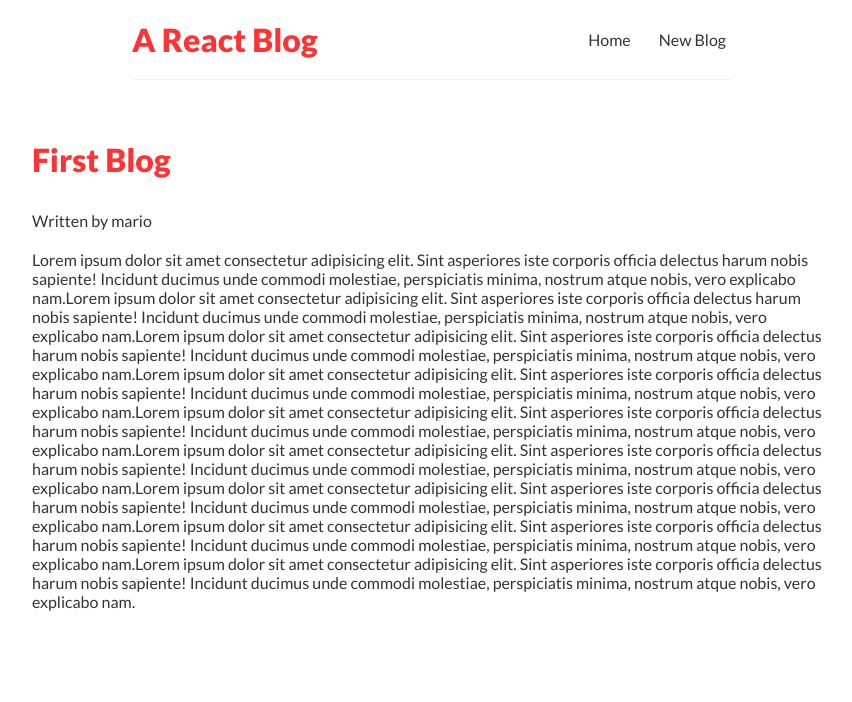
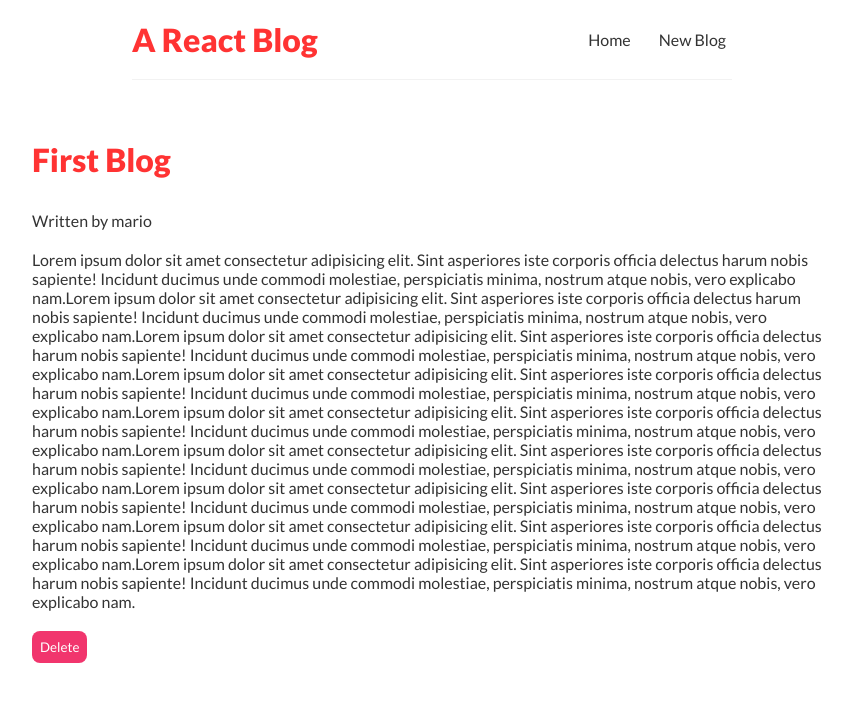
Before and after one commit to elbytes/react-blog, a React (Create React App) app: page /blogs/1 in a window 1280 px wide. Shown: the top 702 px of the page, without its empty margins (208-1060 px from the left). Built offline with nearby package versions, Linux system fonts and the light colour scheme; data requests are answered from the project's data file.

Commit message:
delete functionality using useHistory

```diff
--- a/data/db.json
+++ b/data/db.json
@@ -19,18 +19,6 @@
       "id": 3
     },
     {
-      "title": "Test Post",
-      "body": "sdhsdhbsl",
-      "author": "Mario",
-      "id": 4
-    },
-    {
-      "title": "Test 2",
-      "body": "Testing....",
-      "author": "Yoshi",
-      "id": 5
-    },
-    {
       "title": "Test useHistory()",
       "body": "Lorem ipsum, dolor sit amet consectetur adipisicing elit. Aliquid quo consequatur at deleniti quos delectus dolore aut temporibus exercitationem porro quis, dicta, tempora beatae illo veniam blanditiis debitis sequi nam?Lorem ipsum, dolor sit amet consectetur adipisicing elit. Aliquid quo consequatur at deleniti quos delectus dolore aut temporibus exercitationem porro quis, dicta, tempora beatae illo veniam blanditiis debitis sequi nam?Lorem ipsum, dolor sit amet consectetur adipisicing elit. Aliquid quo consequatur at deleniti quos delectus dolore aut temporibus exercitationem porro quis, dicta, tempora beatae illo veniam blanditiis debitis sequi nam?Lorem ipsum, dolor sit amet consectetur adipisicing elit. Aliquid quo consequatur at deleniti quos delectus dolore aut temporibus exercitationem porro quis, dicta, tempora beatae illo veniam blanditiis debitis sequi nam?Lorem ipsum, dolor sit amet consectetur adipisicing elit. Aliquid quo consequatur at deleniti quos delectus dolore aut temporibus exercitationem porro quis, dicta, tempora beatae illo veniam blanditiis debitis sequi nam?Lorem ipsum, dolor sit amet consectetur adipisicing elit. Aliquid quo consequatur at deleniti quos delectus dolore aut temporibus exercitationem porro quis, dicta, tempora beatae illo veniam blanditiis debitis sequi nam?",
       "author": "Mario",
--- a/src/BlogDetails.js
+++ b/src/BlogDetails.js
@@ -1,10 +1,17 @@
-import { useParams } from "react-router-dom";
+import { useHistory, useParams } from "react-router-dom";
 import useFetch from './useFetch';
 
 const BlogDetails = () => {
     const { id } = useParams();
     const { data: blog, error, isPending} = useFetch('http://localhost:8000/blogs/' + id);
-
+    const history = useHistory();
+    const handleClick = () =>{
+        fetch('http://localhost:8002/blogs/' + id, {
+            method: "DELETE"
+        }).then(()=>{
+            history.push('/');
+        })
+    }
     return ( <div className="blog-details">
         {isPending && <div>Loading...</div>}
         {error && <div>{ error }</div>}
@@ -15,6 +22,7 @@
                 <div>{ blog.body }</div>
             </article>
         )}
+        <button onClick={ handleClick}>Delete</button>
     </div> );
 }
 
--- a/src/index.css
+++ b/src/index.css
@@ -66,6 +66,14 @@
   margin: 20px 0;
 }
 
+.blog-details button {
+  background: #f1356d;
+  color: #fff;
+  border: 0;
+  padding: 8px;
+  border-radius: 8px;
+  cursor: pointer;
+}
 
 .create {
   max-width: 400px;
```
Also changed, not shown: 1 other file (tests, documents, lock files or other folders).
